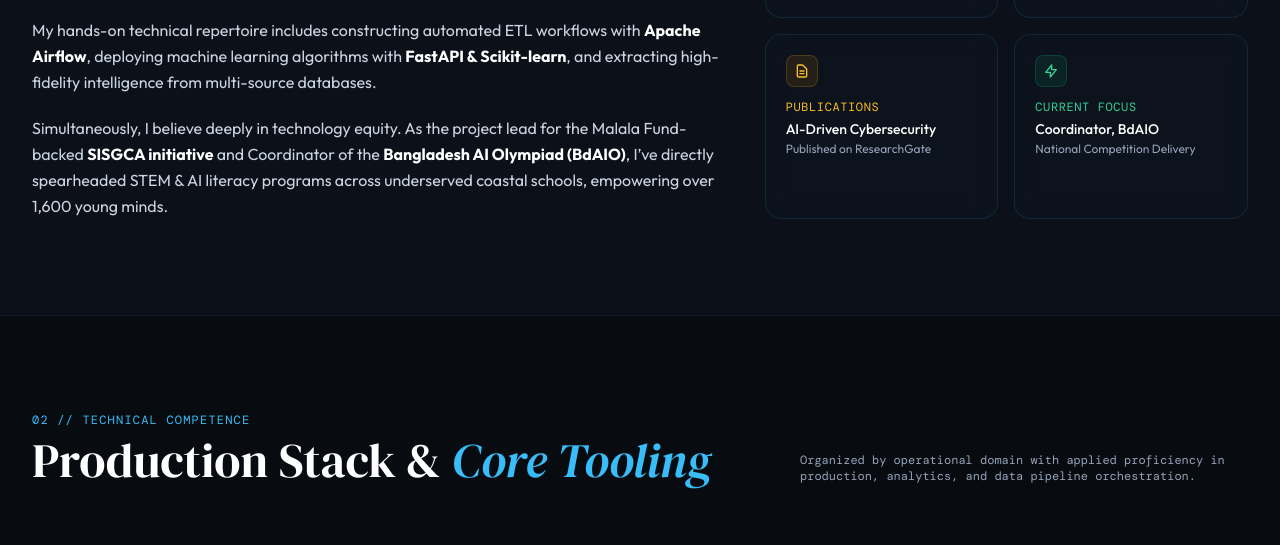
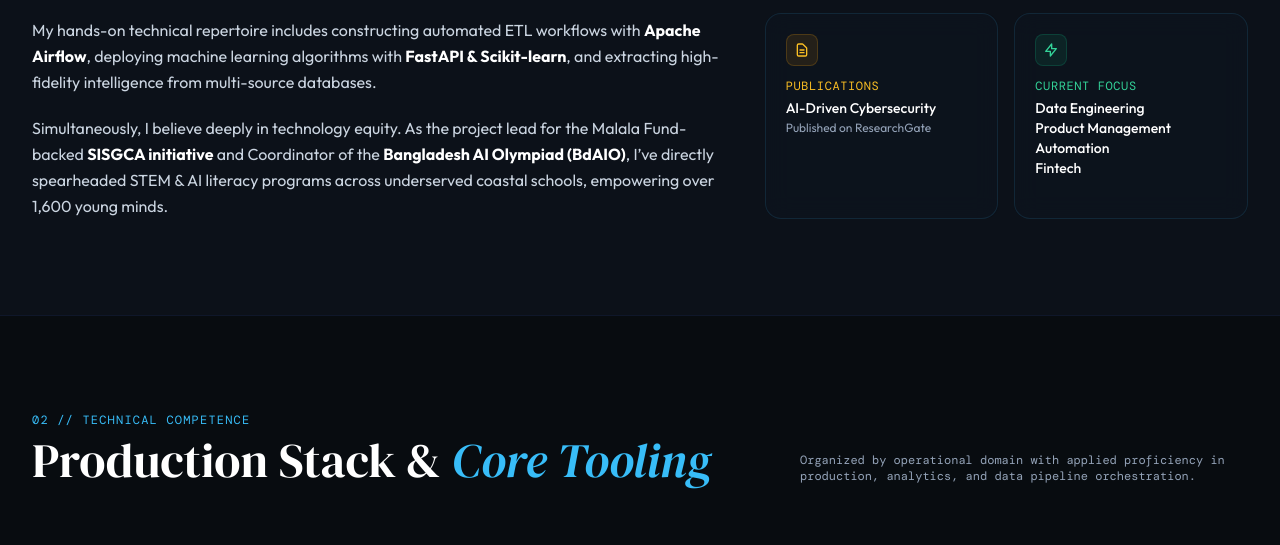
Before and after one commit to parvezshahriar/parvezshahriar.github.io, a plain HTML site: page index.html in a window 1280 px wide. Shown: the part 1200-1745 px from the top of the page. Drawn offline with nearby package versions, Linux system fonts and the light colour scheme; a web font is replaced by a local one.

Commit message:
update 2

```diff
--- a/index.html
+++ b/index.html
@@ -942,8 +942,12 @@
                 <svg class="w-4 h-4" fill="none" stroke="currentColor" viewBox="0 0 24 24"><path stroke-linecap="round" stroke-linejoin="round" stroke-width="2" d="M13 10V3L4 14h7v7l9-11h-7z"></path></svg>
               </div>
               <div class="font-mono text-xs text-emerald-400 uppercase tracking-wider mb-1">Current Focus</div>
-              <div class="text-sm font-medium text-white">Coordinator, BdAIO</div>
-              <div class="text-xs text-slate-400 mt-0.5">National Competition Delivery</div>
+              <ul class="list-disc list-inside space-y-1">
+                <li class="text-sm font-medium text-white">Data Engineering</li>
+                <li class="text-sm font-medium text-white">Product Management</li>
+                <li class="text-sm font-medium text-white">Automation</li>
+                <li class="text-sm font-medium text-white">Fintech</li>
+              </ul>
             </div>
 
           </div>
```
